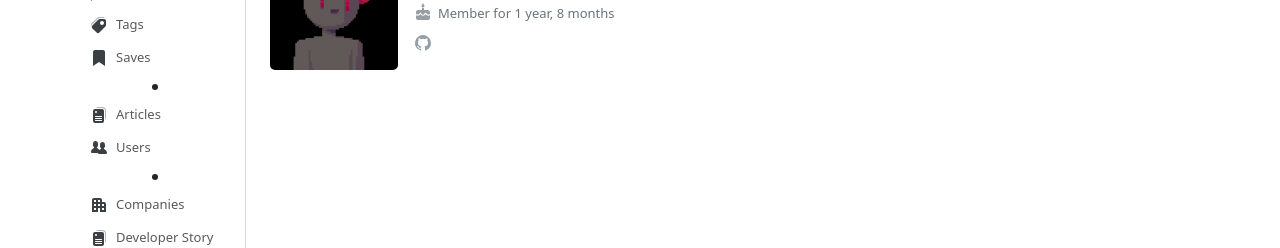
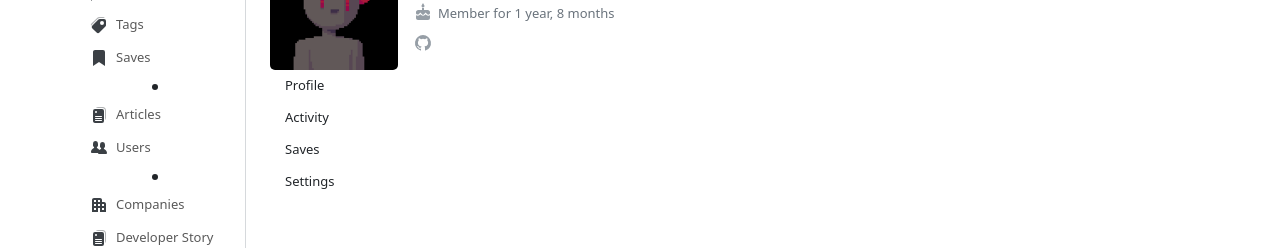
Before and after one commit to martinprs/Stack-Underflow, a Vue app: page /profile in a window 1280 px wide. Shown: the part 138-386 px from the top of the page. Built offline with nearby package versions, Linux system fonts and the light colour scheme.

Commit message:
Add inital profile tab navigation and improve layout structure

```diff
--- a/src/pages/profile.vue
+++ b/src/pages/profile.vue
@@ -1,3 +1,9 @@
+<script setup>
+import { ref } from "vue";
+
+const isActive = ref(false);
+</script>
+
 <template>
     <div class="container">
         <div class="info">
@@ -11,7 +17,9 @@
                             d="M9 4.5a1.5 1.5 0 0 0 1.28-2.27L9 0 7.72 2.23q-.22.33-.22.77c0 .83.68 1.5 1.5 1.5m3.45 7.5-.8-.81-.81.8c-.98.98-2.69.98-3.67 0l-.8-.8-.82.8c-.49.49-1.14.76-1.83.76-.55 0-1.3-.17-1.72-.46V15c0 1.1.9 2 2 2h10a2 2 0 0 0 2-2v-2.7c-.42.28-1.17.45-1.72.45-.69 0-1.34-.27-1.83-.76M13.75 7H10V5H8v2H4.25C3 7 2 8 2 9.25v.9c0 .81.91 1.47 1.72 1.47.39 0 .77-.14 1.03-.42l1.61-1.6 1.6 1.6a1.5 1.5 0 0 0 2.08 0l1.6-1.6 1.6 1.6q.43.43 1.03.43c.81 0 1.73-.67 1.73-1.48v-.9C16 8.01 15 7 13.75 7">
                         </path>
                     </svg>
-                    <span><p class="meta_text">Member for 1 year, 8 months</p></span>
+                    <span>
+                        <p class="meta_text">Member for 1 year, 8 months</p>
+                    </span>
                 </div>
 
                 <a class="github_link" href="https://github.com/martinprs" title="GitHub profile">
@@ -23,16 +31,25 @@
                 </a>
             </div>
         </div>
+
+        <div class="profile_tab">
+            <button class="tab btn" :class="{ active: isActive }" @click="isActive = !isActive">Profile</button>
+            <button class="tab btn">Activity</button>
+            <button class="tab btn">Saves</button>
+            <button class="tab btn">Settings</button>
+        </div>
     </div>
 </template>
 
 <style scoped>
+/* Global */
 .container {
     max-width: none;
     padding: 24px;
     text-align: left;
 }
 
+/* Info div */
 .info {
     display: flex;
     align-items: center;
@@ -61,7 +78,7 @@ h1 {
     line-height: 18px;
 }
 
-.profile_meta > span,
+.profile_meta>span,
 .profile_meta p {
     display: inline;
     margin: 0;
@@ -85,4 +102,31 @@ h1 {
     margin-left: -4px;
     color: hsl(210, 8%, 45%);
 }
+
+/* Profile_tab div */
+.tab.btn {
+    font-size: 13px !important;
+    font-weight: 400;
+    height: 29px;
+    height: 32px;
+    display: flex;
+    align-items: center;
+    margin: 0px 2px;
+}
+
+.tab.btn.active {
+    height: 29px;
+    background-color: hsl(27, 90.4%, 55.1%);
+    color: white !important;
+    border-radius: 360px;
+}
+
+.tab.btn:hover {
+    background-color: #e3e6e8;
+}
+
+.tab.btn.active:hover {
+    background-color: hsl(27, 90%, calc(55% - 10%));
+}
+
 </style>
```
